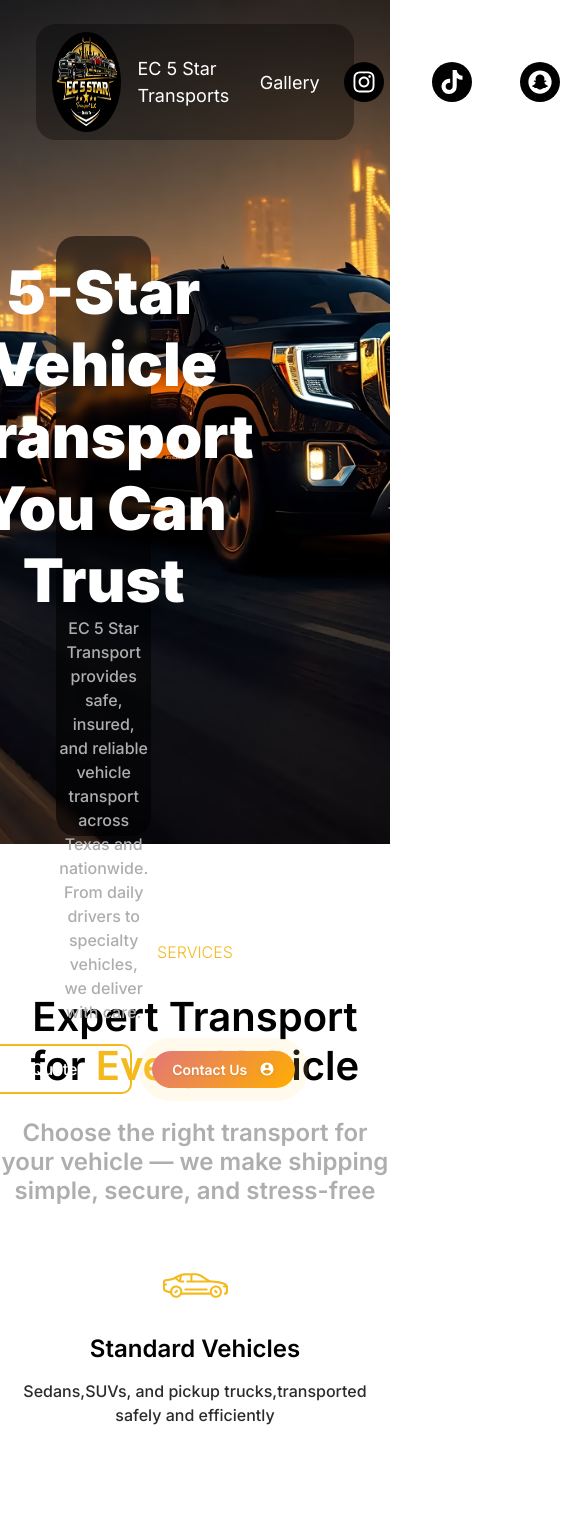
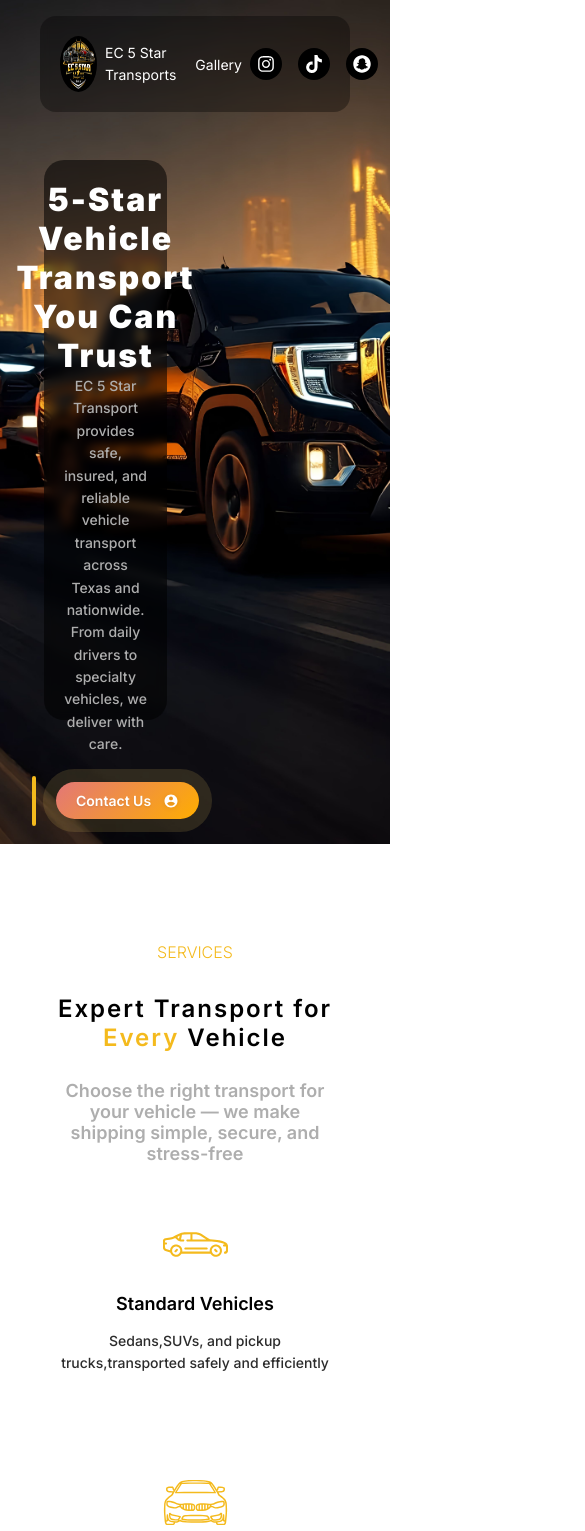
Before and after one commit to BryanDegante/ec5startransports, a React (Vite) app: page / in a window 390 px wide. Shown: the top 1531 px of the page, 585 px wide, since content can reach past the window. Built offline with nearby package versions, Linux system fonts and the light colour scheme; a web font is replaced by a local one.

Commit message:
laptop responsive started

```diff
--- a/src/components/Footer.jsx
+++ b/src/components/Footer.jsx
@@ -36,7 +36,7 @@ const Footer = () => {
 					</li>
 				</ul>
 			</div>
-			<p className="white">
+			<p className=" copyright white">
 				Copyright &copy; 2026 EC5StarTransports LLC. All Rights
 				Reserved.
 			</p>
--- a/src/components/ui/ServiceCard.jsx
+++ b/src/components/ui/ServiceCard.jsx
@@ -6,7 +6,7 @@ const ServiceCard = ({title, text,icon}) => {
 		<div className="service__card">
 			<Icon size={65} icon={icon} />
           <h3 className='service__title'>{title}</h3>
-			<p className="regular charcoal">
+			<p className="service__para regular charcoal">
 				{text}
 			</p>
 		</div>
--- a/src/index.css
+++ b/src/index.css
@@ -76,11 +76,13 @@ li {
 h1 {
   font-size: 60px;
   font-weight: 900;
+  letter-spacing: 2px;
 }
 
 h2 {
   font-size: 40px;
   font-weight: 600;
+  letter-spacing: 2px;
 }
 
 h3 {
@@ -578,13 +580,14 @@ button:active {
 #landing {
   background-color: #000;
   width: 100vw;
-  height: 100vh;
+  min-height: 100vh;
   background-image: url('/landing.jpeg');
   background-size: cover;
   background-repeat: no-repeat;
   background-position: center;
   image-rendering: auto;
-  padding: 0 36px
+  padding: 0 36px;
+  overflow: hidden;
 }
 
 .landing__container {
@@ -605,11 +608,17 @@ button:active {
 .landing__buttons {
   display: flex;
   align-items: center;
+  justify-content: center;
+  width: 100%;
 }
 
 /* ABOUT */
 
 /* SERVICES */
+
+#services{
+  padding: 48px 36px;
+}
 
 .section__headers--center {
   text-align: center;
@@ -645,6 +654,11 @@ button:active {
 
 .service__title {
   margin: 16px 0
+}
+
+.service__para{
+  width: 100%;
+  max-width: 400px;
 }
 
 
@@ -786,7 +800,8 @@ footer {
   display: flex;
   justify-content: space-between;
   align-items: center;
-  width: 80%;
+  max-width: 1024px;
+  width: 100%;
   padding: 24px 0;
   margin: 36px 0;
 }
@@ -797,7 +812,118 @@ footer {
   width: 100px;
 }
 
+.copyright{
+  font-size: 12px;
+}
+
+@media (max-width: 1280px) {
+  .container {
+    padding: 80px 0;
+  }
+
+  h1 {
+    font-size: 52px;
+  }
+
+  h2 {
+    font-size: 36px;
+  }
+
+  h3 {
+    font-size: 22px;
+  }
+
+
+
+  /* Nav */
+
+   .nav__logo {
+    width: 90px;
+    height: 90px;
+  }
+
+  .nav__text {
+    font-size: 17px;
+  }
+
+  .social__link {
+    margin: 0 16px;
+  }
+
+  /* Landing */
+
+    #landing {
+    padding: 0 24px;
+  }
+
+  .landing__container {
+    width: 36%;
+    height: 560px;
+    justify-content: space-evenly;
+  }
+
+ /* Service */
+
+  .service__para{
+    max-width: 350px;
+  }
+
+
+}
+
 @media (max-width: 768px) {
+
+/* Generic  */
+.container {
+    padding: 64px 0;
+  }
+
+  .row {
+    padding: 0 20px;
+  }
+
+  h1 {
+    font-size: 42px;
+  }
+
+  h2 {
+    font-size: 30px;
+  }
+
+  h3 {
+    font-size: 20px;
+  }
+
+  .regular {
+    font-size: 15px;
+  }
+
+  /* Nav */
+
+   .nav__container {
+    padding: 8px 16px;
+  }
+
+  .nav__logo {
+    width: 72px;
+    height: 72px;
+    margin: 0 12px;
+  }
+
+  .nav__text {
+    font-size: 16px;
+  }
+
+  .social__link {
+    width: 36px;
+    height: 36px;
+    margin: 0 12px;
+  }
+
+  .social__link svg {
+    width: 20px;
+    height: 20px;
+  }
 
   /* Contact Button */
   .contact__button--content {
@@ -823,9 +949,69 @@ footer {
     width: 20px;
     height: 20px;
   }
+
+
 }
 
-@media (max-width: 480px) {
+@media (max-width: 550px) {
+  /* Generic */
+
+  .container {
+    padding: 48px 0;
+  }
+
+  .row {
+    padding: 0 16px;
+  }
+
+  h1 {
+    font-size: 32px;
+  }
+
+  h2 {
+    font-size: 24px;
+  }
+
+  h3 {
+    font-size: 18px;
+  }
+
+  p {
+    line-height: 1.6;
+  }
+
+  .regular {
+    font-size: 14px;
+  }
+
+  /* Nav */
+
+   .nav__container {
+    margin-top: 16px;
+    padding: 12px;
+    border-radius: 16px;
+  }
+
+  .nav__logo {
+    width: 56px;
+    height: 56px;
+    margin: 0 8px;
+  }
+
+  .nav__text {
+    font-size: 14px;
+  }
+
+  .social__link {
+    width: 32px;
+    height: 32px;
+    margin: 0 8px;
+  }
+
+  .social__link svg {
+    width: 18px;
+    height: 18px;
+  }
 
   /* Contact Button */
   .contact__button--content {
```
